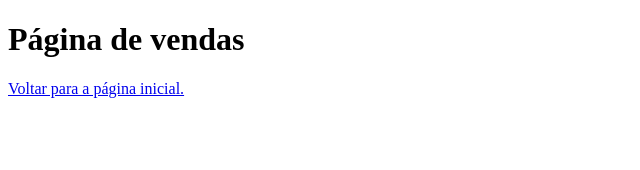
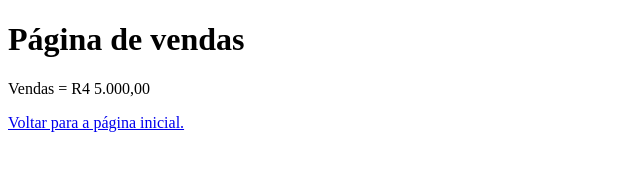
Before and after one commit to OlympioCarvalho/aulagithub, a plain HTML site: page vendas.html in a window 1280 px wide. Shown: the whole page, without its empty margins (0-640 px from the left). Drawn offline with Linux system fonts and the light colour scheme.

Commit message:
Acrascentar valor das vendas.

```diff
--- a/vendas.html
+++ b/vendas.html
@@ -8,6 +8,7 @@
 </head>
 <body>
     <h1>Página de vendas</h1>
+    <p>Vendas = R4 5.000,00</p>
     <a href="index.html">Voltar para a página inicial.</a>
 </body>
 </html>
```
